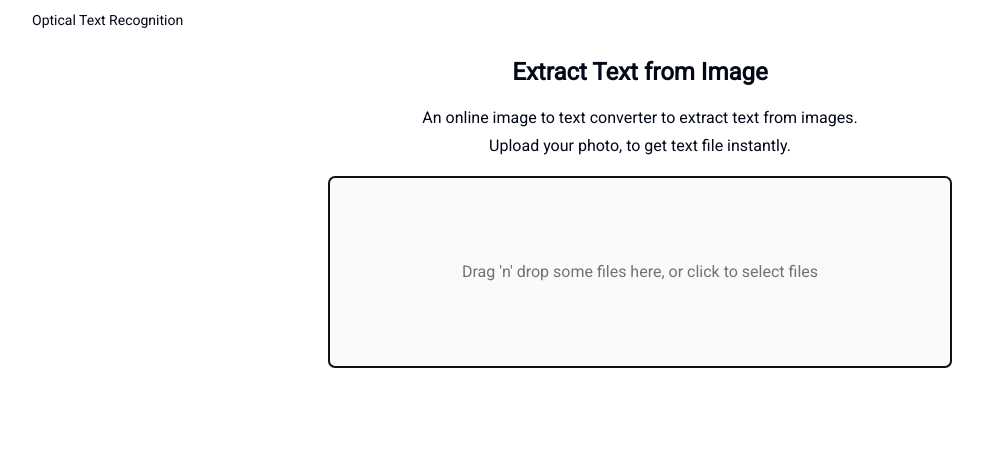
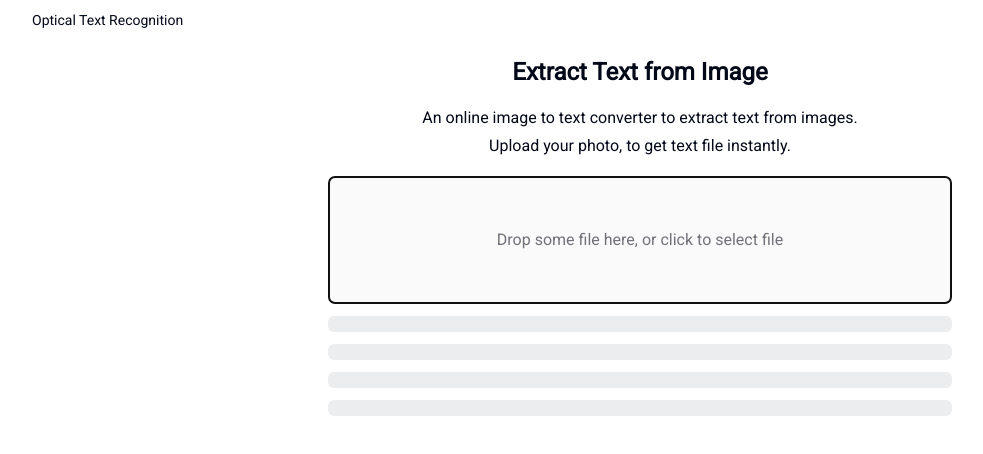
Before and after one commit to idarciooliveira/optical-text-recognition, a Next.js app: page / in a window 1280 px wide. Shown: the top 454 px of the page, without its empty margins (0-983 px from the left). Built offline with nearby package versions, Linux system fonts and the light colour scheme.

Commit message:
update dropzone component

```diff
--- a/src/app/layout.tsx
+++ b/src/app/layout.tsx
@@ -2,6 +2,7 @@ import type { Metadata } from "next";
 import { Roboto } from "next/font/google";
 import "./globals.css";
 import { cn } from "@/lib/utils";
+import { Toaster } from "@/components/ui/sonner";
 
 const roboto = Roboto({
   variable: '--font-sans',
@@ -21,7 +22,10 @@ export default function RootLayout({
 }>) {
   return (
     <html lang="pt">
-      <body className={cn('font-sans antialiased', roboto.className)}>{children}</body>
+      <body className={cn('font-sans antialiased', roboto.className)}>
+        <Toaster richColors expand />
+        {children}
+      </body>
     </html>
   );
 }
--- a/src/app/page.tsx
+++ b/src/app/page.tsx
@@ -7,6 +7,7 @@ import {
   NavigationMenuList,
   navigationMenuTriggerStyle
 } from "@/components/ui/navigation-menu";
+import { Skeleton } from "@/components/ui/skeleton";
 import { cn } from "@/lib/utils";
 import Link from "next/link";
 
@@ -38,8 +39,12 @@ export default function Home() {
           Upload your photo, to get text file instantly.
         </p>
 
-        <div className="flex items-center justify-center">
+        <div className="flex flex-col items-center justify-center gap-3">
           <DragDropZone />
+          <Skeleton className="w-2/4 h-4" />
+          <Skeleton className="w-2/4 h-4" />
+          <Skeleton className="w-2/4 h-4" />
+          <Skeleton className="w-2/4 h-4" />
         </div>
       </main>
 
--- a/src/components/drag-drop-zone.tsx
+++ b/src/components/drag-drop-zone.tsx
@@ -1,7 +1,8 @@
 'use client'
 
-import React, { useEffect, useState } from 'react'
-import Dropzone, { Accept } from 'react-dropzone'
+import React, { useState } from 'react'
+import Dropzone, { Accept, FileRejection } from 'react-dropzone'
+import { toast } from 'sonner';
 
 const supportedFiles: Accept = {
   'image/jpeg': ['.jpeg', '.png']
@@ -9,44 +10,36 @@ const supportedFiles: Accept = {
 
 export default function DragDropZone() {
 
-  const [files, setFiles] = useState<any[]>([]);
+  const [file, setFile] = useState<File>();
 
-  useEffect(() => {
-    return () => files.forEach(file => URL.revokeObjectURL(file.preview));
-  }, [])
+  const handleOnDrop = (file: File[], rejection: FileRejection[]) => {
 
-  // const handleOnDrop = (option: Accepted)=>{
+    if (rejection) {
+      rejection.forEach(rejectObj => {
+        rejectObj.errors.forEach(error => {
+          toast.error(error.message)
+        })
+      });
+    }
 
-  // }
+    setFile(file[0]);
+  }
 
   return (
     <Dropzone
-      maxSize={1024}
+      maxSize={15000000}
       maxFiles={1}
       autoFocus
       accept={supportedFiles}
-      onDrop={(file, rejct, event) => {
-        console.log(rejct)
-        console.log(file)
-        setFiles(file.map(file => Object.assign(file, {
-          preview: URL.createObjectURL(file)
-        })));
-      }}>
+      onDrop={handleOnDrop}>
       {({ getRootProps, getInputProps }) => (
-        <div  {...getRootProps()} className="bg-zinc-50 text-zinc-500 border-dashed cursor-pointer border w-2/4 h-48 rounded-md text-center items-center justify-center flex">
+        <div  {...getRootProps()} className="bg-zinc-50 text-zinc-500 border-dashed cursor-pointer border w-2/4 h-32 rounded-md text-center items-center justify-center flex">
           <input {...getInputProps()} />
           <p>
-            Drag 'n' drop some files here, or click to select files
+            {
+              file ? file.name : 'Drop some file here, or click to select file'
+            }
           </p>
-          <div className='flex flex-row gap-10'>
-            {files.length > 0 && files.map(file => (
-              <img
-                className='w-32 h-10'
-                src={file.preview}
-                onLoad={() => { URL.revokeObjectURL(file.preview) }}
-              />
-            ))}
-          </div>
         </div>
       )}
     </Dropzone>
```
